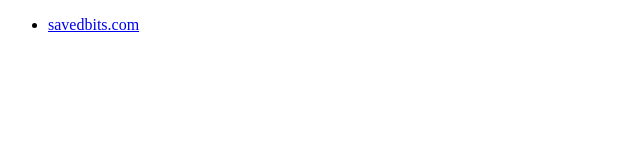
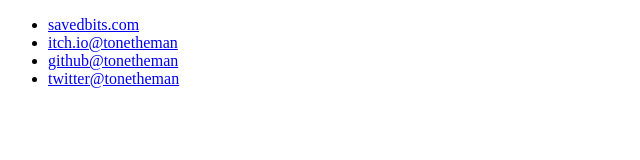
Before and after one commit to tonetheman/tinysite.fun, a plain HTML site: page u/tonetheman/index.html in a window 1280 px wide. Shown: the whole page, without its empty margins (0-640 px from the left). Drawn offline with Linux system fonts and the light colour scheme.

Commit message:
added more links

```diff
--- a/u/tonetheman/index.html
+++ b/u/tonetheman/index.html
@@ -7,6 +7,9 @@
 
         <ul>
             <li><a href="https://savedbits.com">savedbits.com</a></li>
+	    <li><a href="https://tonetheman.itch.io/">itch.io@tonetheman</a></li>
+            <li><a href="https://github.com/tonetheman">github@tonetheman</a></li>
+            <li><a href="https://twitter.com/tonetheman">twitter@tonetheman</a></li>
         </ul>
 
     </body>
```
